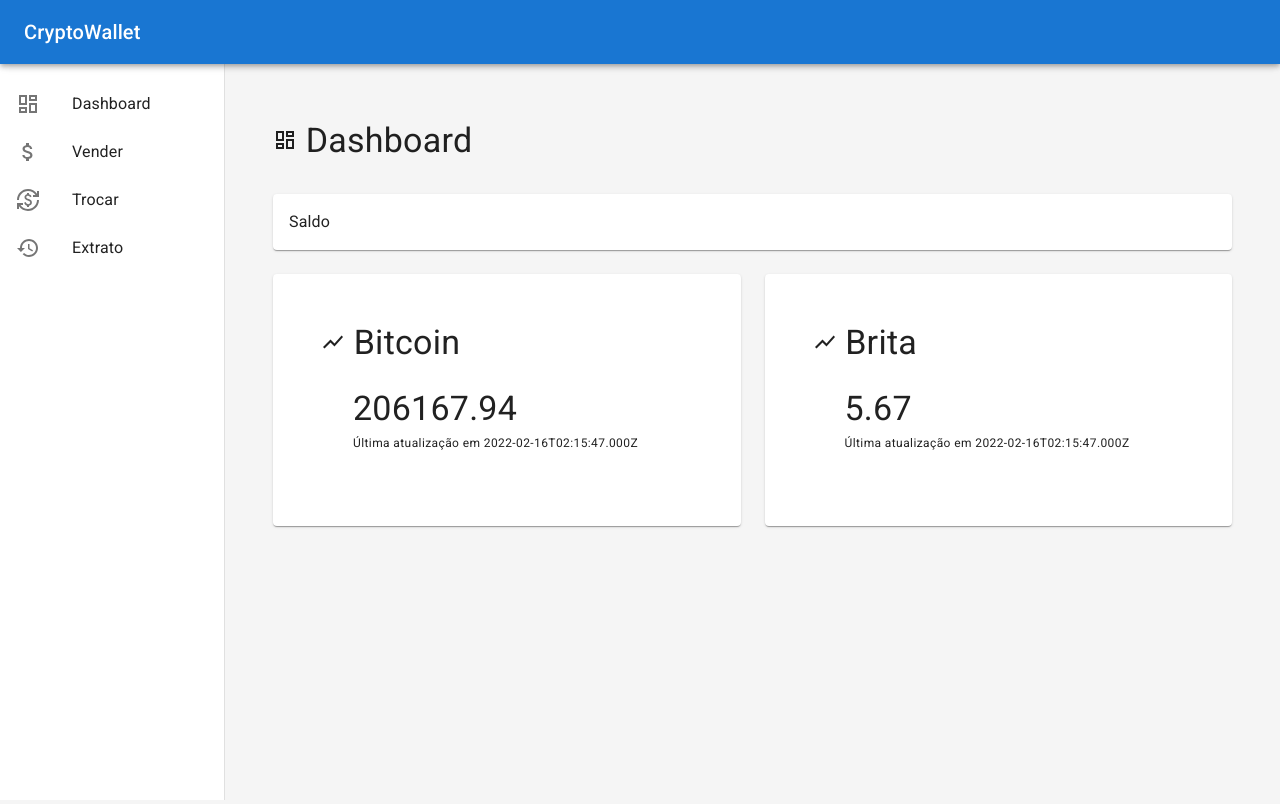
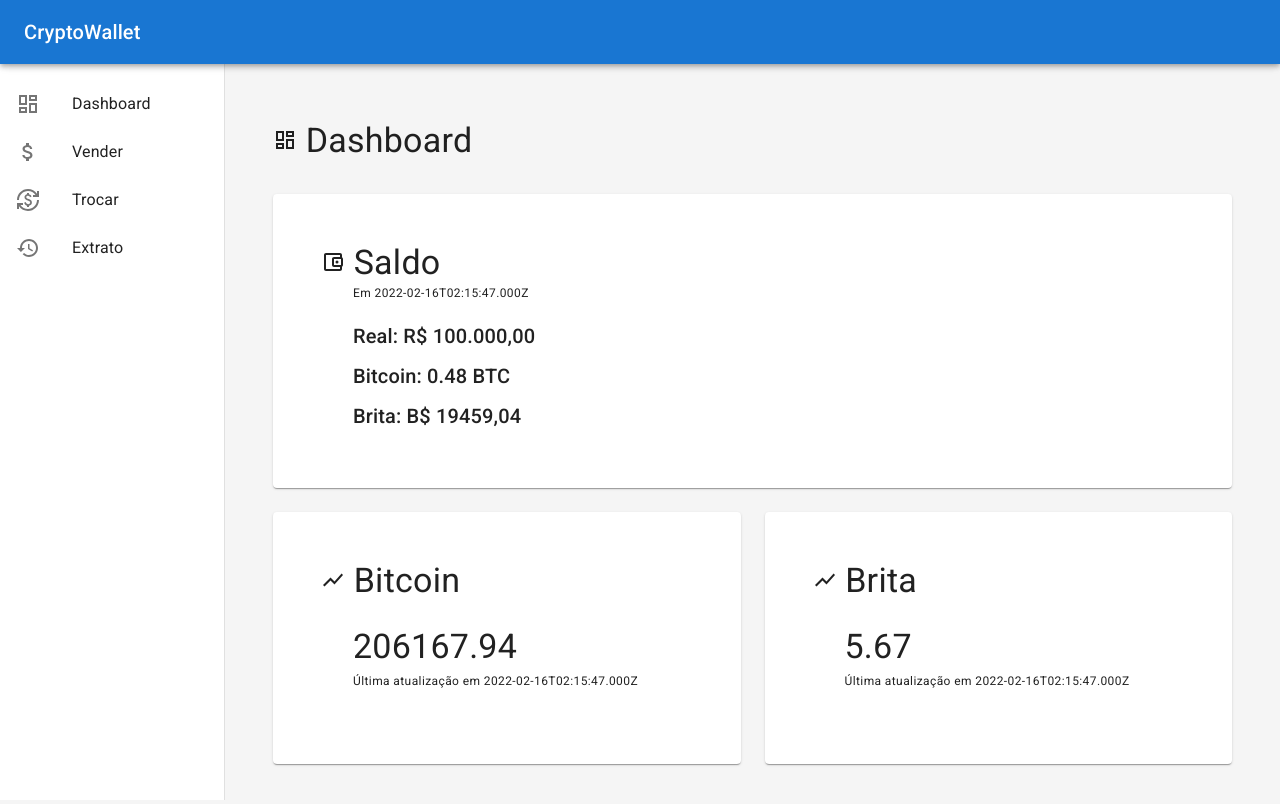
Before and after one commit to phmachado/crypto-wallet, a React (Create React App) app: page /dashboard in a window 1280 px wide. Shown: the top 804 px of the page. Built offline with nearby package versions, Linux system fonts and the light colour scheme.

Commit message:
feat: criação do componente de saldo

```diff
--- a/src/pages/Dashboard/components/Balance/index.tsx
+++ b/src/pages/Dashboard/components/Balance/index.tsx
@@ -1,3 +1,26 @@
+import { AccountBalanceWalletOutlined } from "@mui/icons-material";
+import { Box, Typography } from "@mui/material";
+
 export default function Balance() {
-  return <>Saldo</>;
+  return (
+    <Box sx={{ p: 4, display: "flex", flexDirection: "column" }}>
+      <Typography variant="h4">
+        <AccountBalanceWalletOutlined /> Saldo
+      </Typography>
+      <Typography sx={{ px: 4 }} variant="caption">
+        Em {new Date().toISOString()}
+      </Typography>
+      <Box sx={{ px: 4, paddingTop: 2 }}>
+        <Typography sx={{ marginBottom: 1 }} variant="h6">
+          Real: R$ 100.000,00
+        </Typography>
+        <Typography sx={{ marginBottom: 1 }} variant="h6">
+          Bitcoin: 0.48 BTC
+        </Typography>
+        <Typography sx={{ marginBottom: 1 }} variant="h6">
+          Brita: B$ 19459,04
+        </Typography>
+      </Box>
+    </Box>
+  );
 }
```
